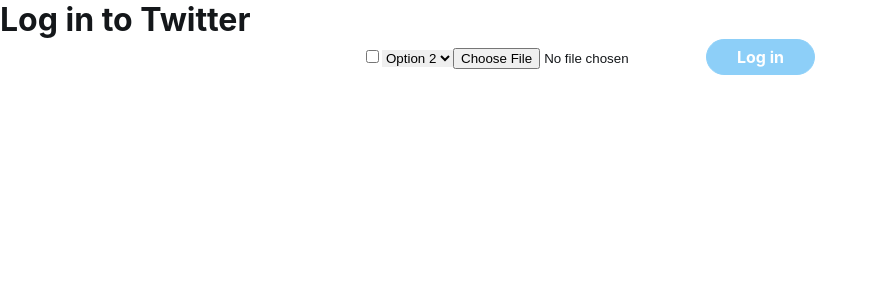
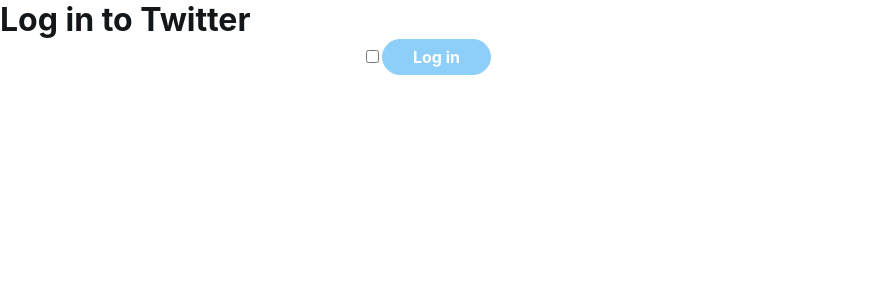
Before and after one commit to antandbar/advertpop, a React (Create React App) app: page / in a window 1280 px wide. Shown: the top 300 px of the page, without its empty margins (0-876 px from the left). Built offline with nearby package versions, Linux system fonts and the light colour scheme.

Commit message:
feat: Ajustes login

```diff
--- a/src/App.js
+++ b/src/App.js
@@ -2,12 +2,13 @@
 import LoginPage from './components/auth/LoginPage/LoginPage';
 
 
-function App() {
-  const [isLogged, setIsLogged] = useState(false);
+function App({ isInitiallyLogged }) {
+  const [isLogged, setIsLogged] = useState(isInitiallyLogged);
 
   const handleLogin = () => {
     setIsLogged(true);
   };
+
 
   return (
     <div className="App">
--- a/src/components/auth/LoginPage/LoginForm.css
+++ b/src/components/auth/LoginPage/LoginForm.css
@@ -1,8 +1,8 @@
-.loginForm-field {
+/* .loginForm-field {
   padding: 10px 0;
 }
 
 .loginForm-submit {
   margin-top: 10px;
   width: 100%;
-}
+} */
--- a/src/components/auth/LoginPage/LoginPage.css
+++ b/src/components/auth/LoginPage/LoginPage.css
@@ -1,4 +1,4 @@
-.loginPage {
+/* .loginPage {
   margin-left: auto;
   margin-right: auto;
   margin-top: 40px;
@@ -22,4 +22,4 @@
   color: rgb(224, 36, 94);
   margin-top: 20px;
   padding: 10px 15px;
-}
+} */
--- a/src/components/auth/LoginPage/LoginPage.js
+++ b/src/components/auth/LoginPage/LoginPage.js
@@ -43,12 +43,7 @@
     <div className="loginPage">
       <h1 className="loginPage-title">Log in to Twitter</h1>
       <form onSubmit={handleSubmit}>
-        <input
-          type="text"
-          name="email"
-          value={email}
-          onChange={handleChange}
-        />
+        <input type="text" name="email" value={email} onChange={handleChange} />
         <input
           type="password"
           name="password"
@@ -62,16 +57,6 @@
           value="remember"
           onChange={handleChange}
         />
-        <select value="2" onChange={event => console.log(event)}>
-          <option value="1">Option 1</option>
-          <option value="2">Option 2</option>
-          <option value="3">Option 3</option>
-        </select>
-        <input
-          type="file"
-          onChange={event => console.log(event.target.files[0])}
-        />
-
         <Button
           type="submit"
           variant="primary"
--- a/src/components/common/FormField.css
+++ b/src/components/common/FormField.css
@@ -1,4 +1,4 @@
-.formField-label {
+/* .formField-label {
   background-color: rgb(245, 248, 250);
   border-bottom-style: solid;
   border-bottom-width: 2px;
@@ -30,4 +30,4 @@
 .formField--focused .formField-label {
   color: rgb(29, 161, 242);
   border-color: rgb(29, 161, 242);
-}
+} */
```
